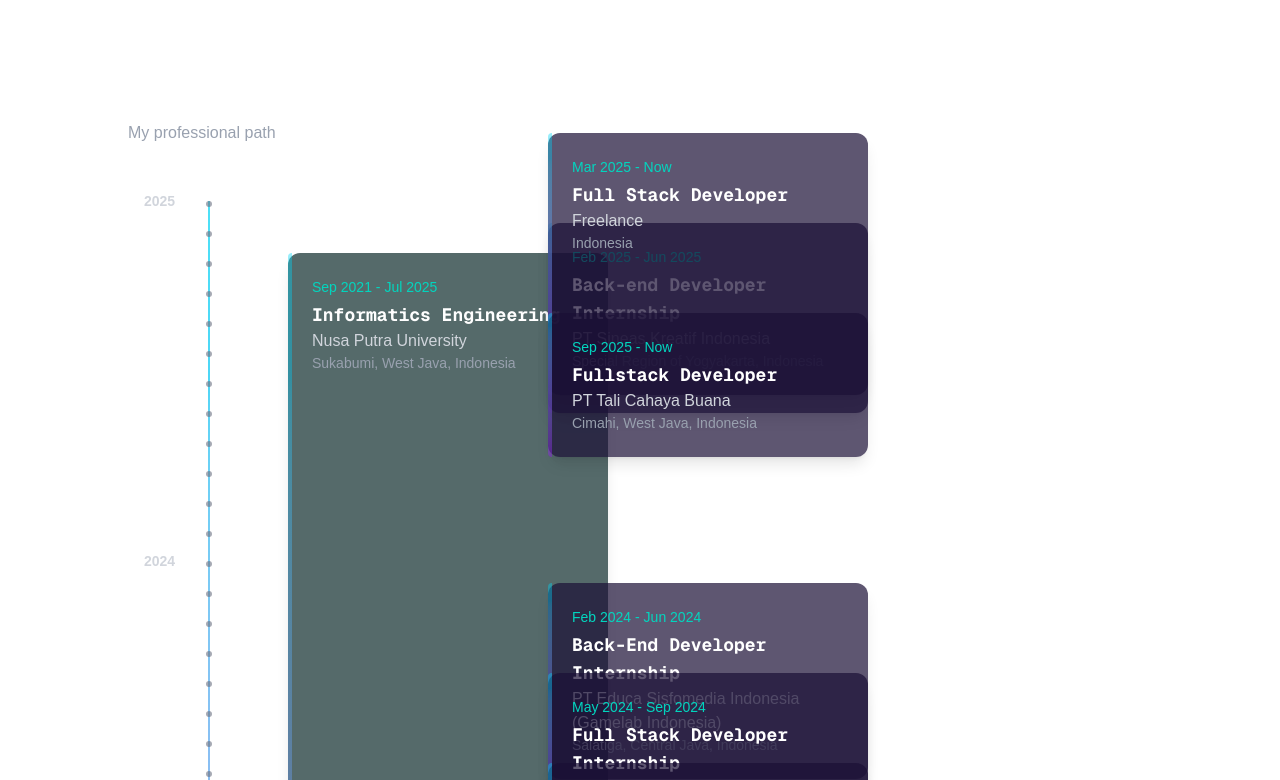
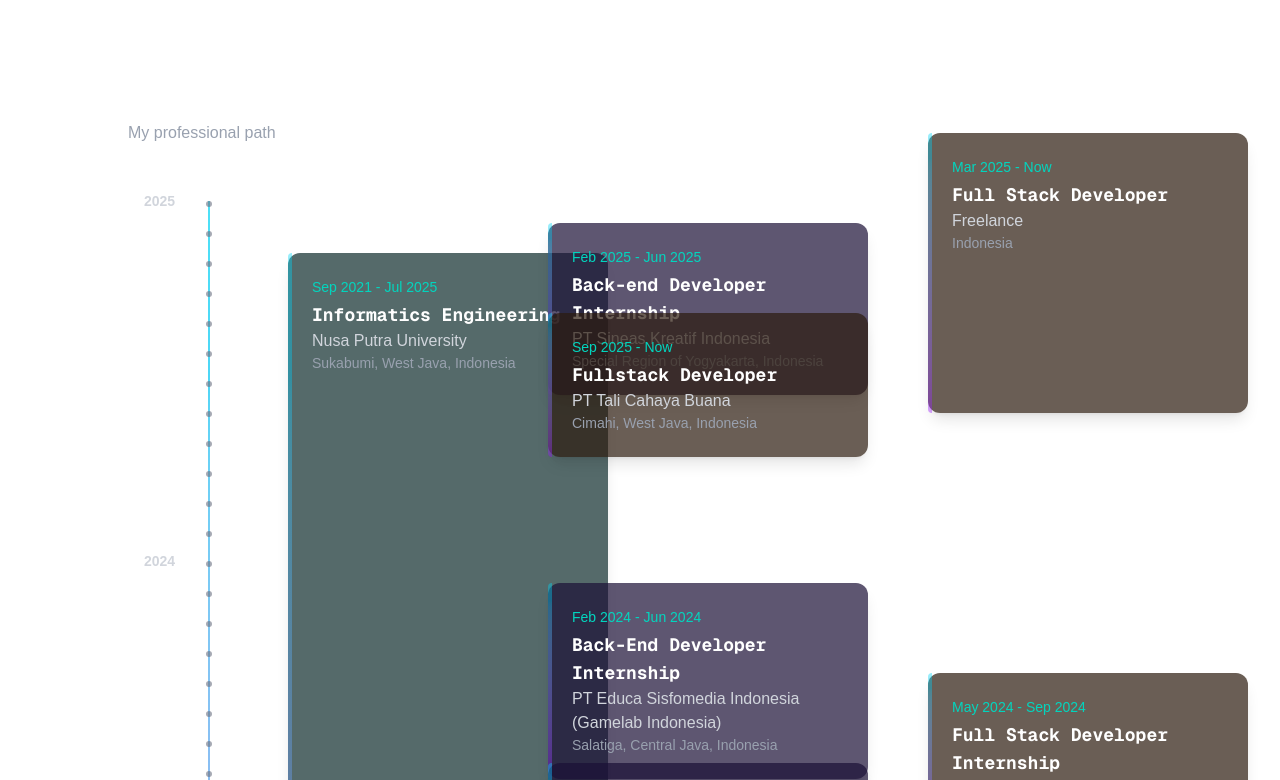
Before and after one commit to AiDinaAgustin/portofolio-redesign, a Next.js app: page / in a window 1280 px wide. Shown: the part 2640-3420 px from the top of the page. Built offline with nearby package versions, Linux system fonts and the light colour scheme.

Commit message:
feat: improve CareerTimeline component to enhance horizontal positioning and overlap detection

```diff
--- a/app/components/CareerTimeline.tsx
+++ b/app/components/CareerTimeline.tsx
@@ -52,34 +52,62 @@
 }
 
 
-  // Cache posisi yang sudah dihitung untuk menghindari infinite loop
-  const positionCache = new Map<number, string>()
+  // Cache posisi yang sudah dihitung
+  const positionCache = new Map<number, number>() // Menyimpan column index (0, 1, 2, ...)
 
   const getItemBounds = (item: CareerItem) => {
-  const top = getOffset(item.endYear ?? item.startYear, item.endMonth ?? item.startMonth)
+    const top = getTopPosition(item)
     const height = getItemHeight(item)
     return { top, bottom: top + height }
   }
 
   // Fungsi untuk mendeteksi overlap dan menentukan posisi horizontal
-const getHorizontalPosition = (currentIndex: number): string => {
+  const getHorizontalPosition = (currentIndex: number): number => {
     if (positionCache.has(currentIndex)) return positionCache.get(currentIndex)!
 
     const current = getItemBounds(data[currentIndex])
 
+    // Kumpulkan semua item yang overlap secara vertikal dengan current item
+    const overlappingItems: number[] = []
+
     for (let i = 0; i < currentIndex; i++) {
       const prev = getItemBounds(data[i])
 
-    if (current.top < prev.bottom + 10 && current.bottom > prev.top - 10) {
-      const prevPos = getHorizontalPosition(i)
-      const pos = prevPos === 'left-40' ? 'left-[420px]' : 'left-40'
-      positionCache.set(currentIndex, pos)
-      return pos
+      // Cek apakah ada overlap vertikal (dengan margin 30px untuk spacing)
+      const hasOverlap = !(current.top > prev.bottom + 30 || current.bottom < prev.top - 30)
+
+      if (hasOverlap) {
+        overlappingItems.push(i)
       }
     }
 
-  positionCache.set(currentIndex, 'left-40')
-  return 'left-40'
+    // Jika tidak ada overlap, taruh di kolom 0 (paling kiri)
+    if (overlappingItems.length === 0) {
+      positionCache.set(currentIndex, 0)
+      return 0
+    }
+
+    // Kumpulkan semua kolom yang sudah dipakai oleh item yang overlap
+    const usedColumns = new Set<number>()
+    for (const itemIndex of overlappingItems) {
+      const col = getHorizontalPosition(itemIndex)
+      usedColumns.add(col)
+    }
+
+    // Cari kolom pertama yang kosong (tidak dipakai)
+    let column = 0
+    while (usedColumns.has(column)) {
+      column++
+    }
+
+    positionCache.set(currentIndex, column)
+    return column
+  }
+
+  // Konversi column index ke class CSS
+  const getColumnClass = (column: number): string => {
+    const positions = ['left-40', 'left-[420px]', 'left-[800px]']
+    return positions[column] || 'left-[420px]'
   }
 
   return (
@@ -118,8 +146,9 @@
       {data.map((item, i) => {
         const top = getTopPosition(item)
         const height = getItemHeight(item)
-        const horizontalPos = getHorizontalPosition(i)
-        const bgColor = horizontalPos === 'left-40' ? 'bg-[#0d2b2b]/70' : 'bg-[#1a0f35]/70'
+        const column = getHorizontalPosition(i)
+        const horizontalPos = getColumnClass(column)
+        const bgColor = column === 0 ? 'bg-[#0d2b2b]/70' : (column === 1 ? 'bg-[#1a0f35]/70' : 'bg-[#2b1a0d]/70')
 
         return (
           <div
```
Lines whose indentation alone changed are shown as unchanged.
